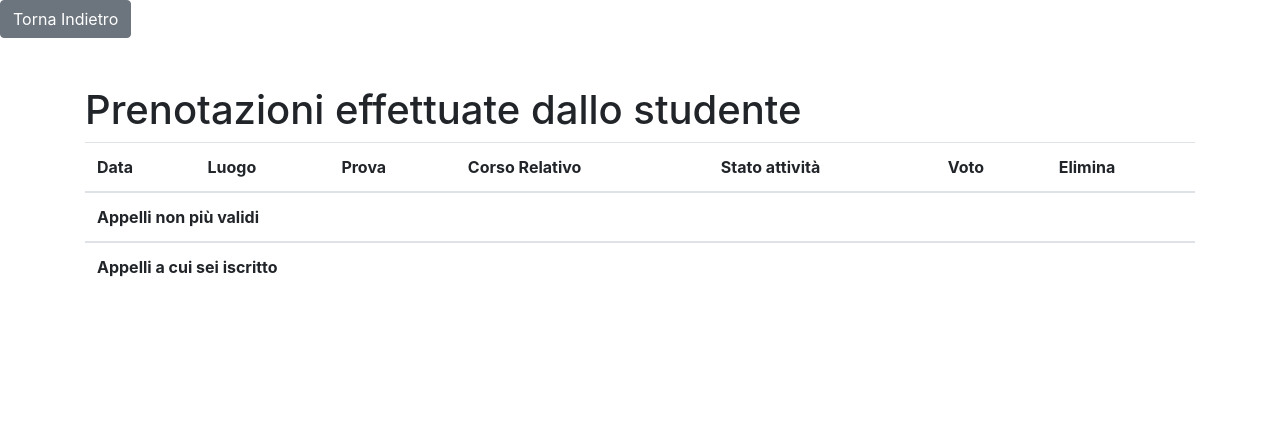
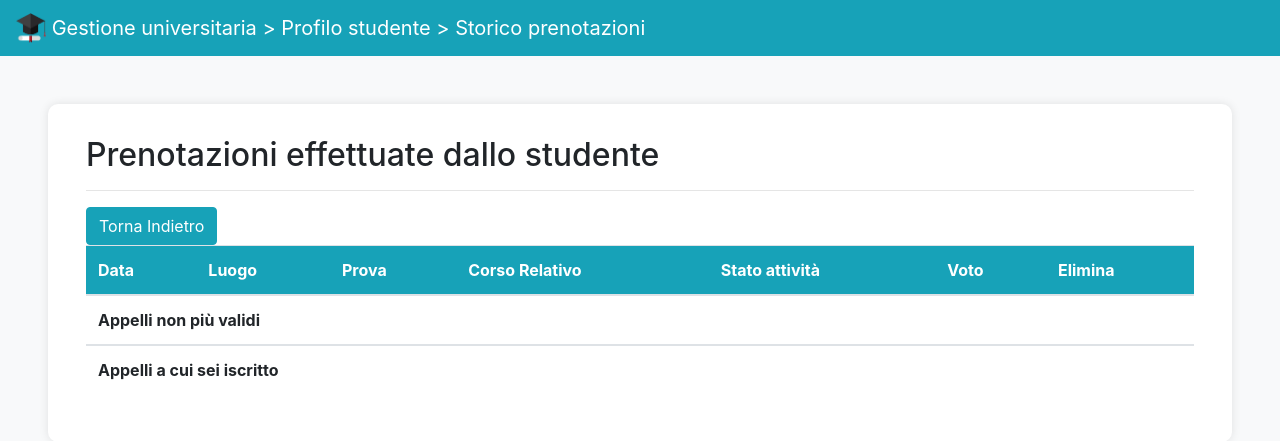
Before and after one commit to Nico281102/ExamsManagementApp, a Flask app: page /student/prenotazioni in a window 1280 px wide. Shown: the top 441 px of the page. Run offline with Flask 3, Linux system fonts and the light colour scheme; the visitor is signed in with stand-in values (Sample User, id 1); data comes from the database, SQL or seed files in the repository; data that the repository does not hold is empty; some libraries are stand-ins or nearby versions.

Commit message:
cambiato colori bottoni e tabelle, mantenuto lo stesso layout per tutti i file

```diff
--- a/App/templates/student/home.html
+++ b/App/templates/student/home.html
@@ -34,7 +34,7 @@
         </a>
     </nav>
 
-    <div class="p-3 mb-2 m-5  containergrigio">
+    <div class="containergrigio">
     <div class="container p-3">
         <h2>Benvenuto {{ student.name }}</h2>
         <hr>
--- a/App/templates/student/prenotazioni.html
+++ b/App/templates/student/prenotazioni.html
@@ -5,15 +5,48 @@
     <meta name="viewport" content="width=device-width, initial-scale=1, shrink-to-fit=no">
     <link rel="stylesheet" href="https://stackpath.bootstrapcdn.com/bootstrap/4.3.1/css/bootstrap.min.css">
     <title>Prenotazioni effettuate dallo studente</title>
+        <style>
+        body {
+            background-color: #f8f9fa;
+        }
+        .btnteall {
+            background-color: teal;
+            color: white;
+        }
+
+        thead {
+            color: #ffffff;
+        }
+        .containergrigio {
+            background-color: #ffffff;
+            box-shadow: 0 0 10px rgba(0, 0, 0, 0.1);
+            border-radius: 10px;
+            padding: 20px;
+            margin-top: 50px;
+        }
+    </style>
 </head>
 <body>
-    <a href="{{ url_for('student.studentPage') }}" class="btn btn-secondary">
+
+    <nav class="navbar navbar-dark bg-info">
+        <a class="navbar-brand" href="#">
+            <img src="../../static/graduation-cap-png.png" width="30" height="30" class="d-inline-block align-top" alt="">
+            Gestione universitaria > Profilo studente > Storico prenotazioni
+        </a>
+    </nav>
+
+    <div class="p-3 my-2 m-5  containergrigio">
+    <div class="container p-3">
+
+    <h2>Prenotazioni effettuate dallo studente</h2>
+    <hr>
+
+    <a href="{{ url_for('student.studentPage') }}" class="btn btn-info">
         <i class="fas fa-arrow-left"></i> Torna Indietro
     </a>
-    <div class="container mt-5">
-        <h1>Prenotazioni effettuate dallo studente</h1>
+    <br>
         <table class="table">
-            <thead>
+            <thead class="bg-info">
                 <tr>
                     <th scope="col">Data</th>
                     <th scope="col">Luogo</th>
@@ -76,6 +109,7 @@
             </tbody>
         </table>
     </div>
+    </div>
 
     <script src="https://code.jquery.com/jquery-3.3.1.slim.min.js"></script>
     <script src="https://cdnjs.cloudflare.com/ajax/libs/popper.js/1.14.7/umd/popper.min.js"></script>
```
Also changed, not shown: App/templates/student/appelliDisponibili.html (+35 -7 lines), App/templates/student/esiti.html (+32 -4 lines), App/templates/student/pianoDiStudi.html (+31 -3 lines).
